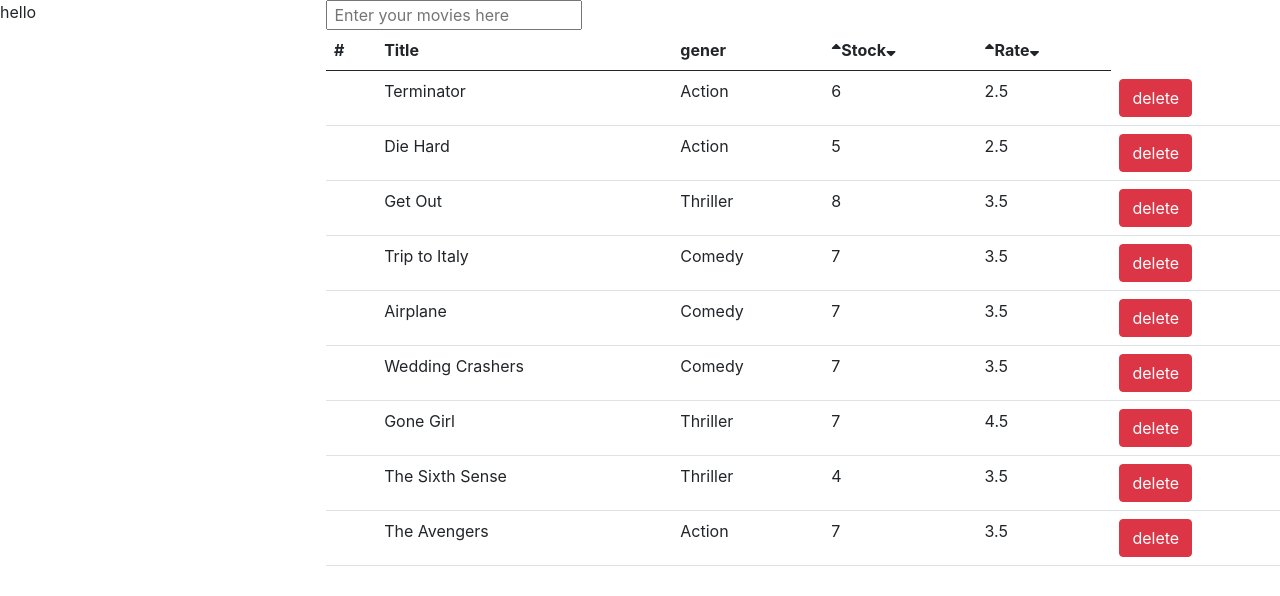
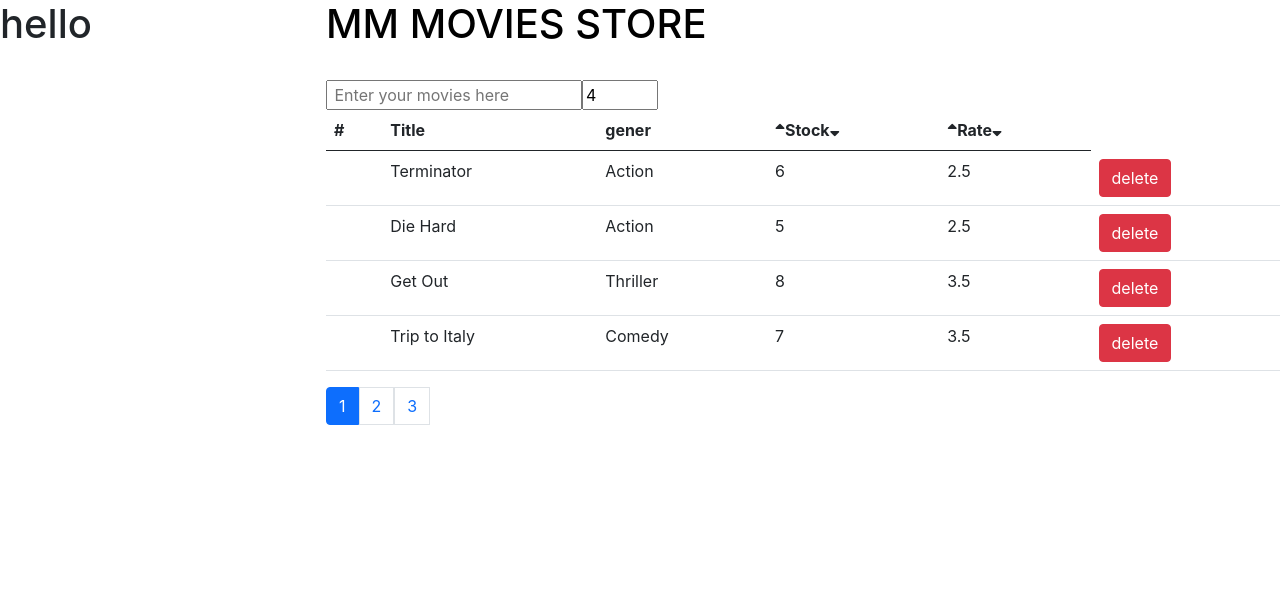
Before and after one commit to Manojmm98/React-Movies-App, a React (Create React App) app: page / in a window 1280 px wide. Shown: the top 596 px of the page. Built offline with nearby package versions, Linux system fonts and the light colour scheme.

Commit message:
added upto pagination

```diff
--- a/src/Components/Movies.js
+++ b/src/Components/Movies.js
@@ -8,6 +8,9 @@ export default class movies extends Component {
         this.state={
             movies:getMovies(),
             currentsearch:'',
+            currentPage:1,
+            limit:4
+            // we set current page number=1 and limit of movies will be displayed=4
         }
     }
 
@@ -27,9 +30,63 @@ export default class movies extends Component {
                   let task = e.target.value;
                   this.setState({currentsearch:task});
     }
+    // sortbystock and sortbyrating is two functions where we just check whether the items are in ascending order or desecnding order and
+    // we calculate classname to use as acondition for the button which is pressed
+    sortbyrating=(e)=>{
+        let className=e.target.className;
+        let sortedarr=[];
+        if(className=="fas fa-sort-up"){
+          //ascending order
+          sortedarr=this.state.movies.sort((movieA,movieB)=>{
+              return movieA.dailyRentalRate-movieB.dailyRentalRate
+          })
+
+        }
+        else{
+           //desecnding order
+           sortedarr=this.state.movies.sort((movieA,movieB)=>{
+            return movieB.dailyRentalRate-movieA.dailyRentalRate
+        })
+        }
+        this.setState({
+            movies: sortedarr
+        })
+    }
+
+    sortbystock=(e)=>{
+        let className = e.target.className
+        let sortedarr=[];
+        if(className=="fas fa-sort-up"){
+          //ascending order
+          sortedarr=this.state.movies.sort((movieA,movieB)=>{
+              return movieA.numberInStock-movieB.numberInStock
+          })
+
+        }
+        else{
+           //desecnding order
+           sortedarr=this.state.movies.sort((movieA,movieB)=>{
+            return movieB.numberInStock-movieA.numberInStock
+        })
+        }
+        this.setState({
+            movies: sortedarr
+        })
+
+    }
+    // in this function we assign num to target value and set the num as limit num will come when we click on number input box
+    handleLimit=(e)=>{
+        let num = Number(e.target.value);
+        this.setState({limit:num })
+    }
+    // here we pass the parameter as the pagenumber and set the currentpage is equal as pagenumber that weare passsing
+
+    handlepagechange=(pagenumber)=>{
+     this.setState({currentPage:pagenumber})
+    }
 
     render() {
-        let {movies,currentsearch} = this.state;
+        let {movies,currentsearch,currentPage,limit} = this.state;
         let filteredmovies = [];
         // if currentsearch is empty they movies will remain as previous
         if(currentsearch==""){
@@ -43,31 +100,57 @@ export default class movies extends Component {
            return title.includes(currentsearch.toLowerCase());
           })
         }
+
+        //--------pagination--------
+
+        // here we have to calculate the current a page number first and the page number will be filtermovies.length/limit
+        // we have to opreate map function on pagination li button to we find numberofpages which will be as per limit of
+        // let filtermovies length 9 and limit is 3 the page number will be 4 (3+3+3+1)  so here pushing i+1 because 10/3=3.33==3 and
+        // we have to push 10 element 1 element left so we took i+1
+        let numberofPages = Math.ceil(filteredmovies.length/limit);
+        let numberofpagearray = [];
+        for(let i=0;i<numberofPages;i++){
+            numberofpagearray.push(i+1);
+        }
+        //------------------start index and end index of limit page ----------------
+
+
+        // let for 1st page si= 1-1*4=0 so si=0, ei = 0+4-1=3 so ei=3 but we have to display from 0 to 3 means 0,1,2,3 so
+        //for slice method we will take ei+1= si+limit-1+1= si+limit
+        // if apage start at si =0 then its ei=0+limit==4 (bcz limit given 4) now movie will be shown in
+        //that page=0th,1th,2th,3rd movies == slice(0,4)==slice(si,ei)
+        let si = (currentPage-1)*limit;
+        let ei = si +limit;
+        filteredmovies=filteredmovies.slice(si, ei);
         // here we just have to divide into parts so we divide whole page into two paerts (here we make it a row)
         // every page contain 12 colum so we make a part of 3 coulom and other 9 coloum size
         return (
             <div className='row'>
                 <div className='col-3'>
-                    hello
+                   <h1>hello</h1>
                 </div>
                 <div className='col-9'>
+                    <h1 style={{color: "black"}}>MM MOVIES STORE</h1>
+                    <br></br>
                     <input type="text" placeholder=" Enter your movies here " value={this.state.currentsearch} onChange={this.handleChange}></input>
-                    <table className="table">
+                     {/* here we just added and input box for the number of movies limit we want see in a single page and get the value=4 from it  */}
+                   <input type ="number" value={this.state.limit > filteredmovies.length ? filteredmovies.length:this.state.limit} min="1"limit={filteredmovies.length} max={this.state.movies.length} onChange={this.handleLimit}></input>
+                    <table className="table"  >
   <thead>
     <tr>
       <th scope="col">#</th>
       <th scope="col">Title</th>
       <th scope="col">gener</th>
       <th scope="col">
-          <i className="fas fa-sort-up"></i>
+          <i className="fas fa-sort-up" onClick={this.sortbystock}></i>
           Stock
-          <i className="fas fa-sort-down"></i>
+          <i className="fas fa-sort-down" onClick={this.sortbystock}></i>
 
           </th>
       <th scope="col">
-      <i className="fas fa-sort-up"></i>
+      <i className="fas fa-sort-up" onClick={this.sortbyrating}></i>
           Rate
-      <i className="fas fa-sort-down"></i>
+      <i className="fas fa-sort-down" onClick={this.sortbyrating}></i>
           </th>
     </tr>
   </thead>
@@ -89,6 +172,41 @@ export default class movies extends Component {
 }
   </tbody>
 </table>
+<nav aria-label="...">
+  <ul class="pagination">
+{/*
+    <li class="page-item"><a class="page-link" href="#">1</a></li>
+    <li class="page-item ">
+      <a class="page-link" href="#">2 <span class="sr-only">(current)</span></a>
+    </li>
+    <li class="page-item"><a class="page-link" href="#">3</a></li>
+    >
+    </li> */}
+
+    {
+    // here we give the blue mark to currentactive class 1st we calculate pagenumber from numberofpagearray create a variable pagestyle
+    // if pagenumber is current page then give active class to it
+        numberofpagearray.map(pagenumber=>{
+         let pagestyle =pagenumber;
+         if(pagenumber==currentPage){
+             pagestyle= 'page-item active'
+         }
+         else{
+             pagestyle ='page item'
+         }
+            return(
+              // here if we click on any pagenumber then it will take to that pagenumber we give class as pagestyle mean the active class and key as pagenumber
+              // we created a function handlechange when a click will be done on the pagenumber then it will call that function
+              // lastly we assign class pagelink to all pagenumber to display it
+              <li onClick={()=>this.handlepagechange(pagenumber)} className={pagestyle} key={pagenumber}>
+                   <span class="page-link">{pagenumber}</span>
+
+                </li>
+            )
+        })
+    }
+  </ul>
+</nav>
                 </div>
 
             </div>
```
